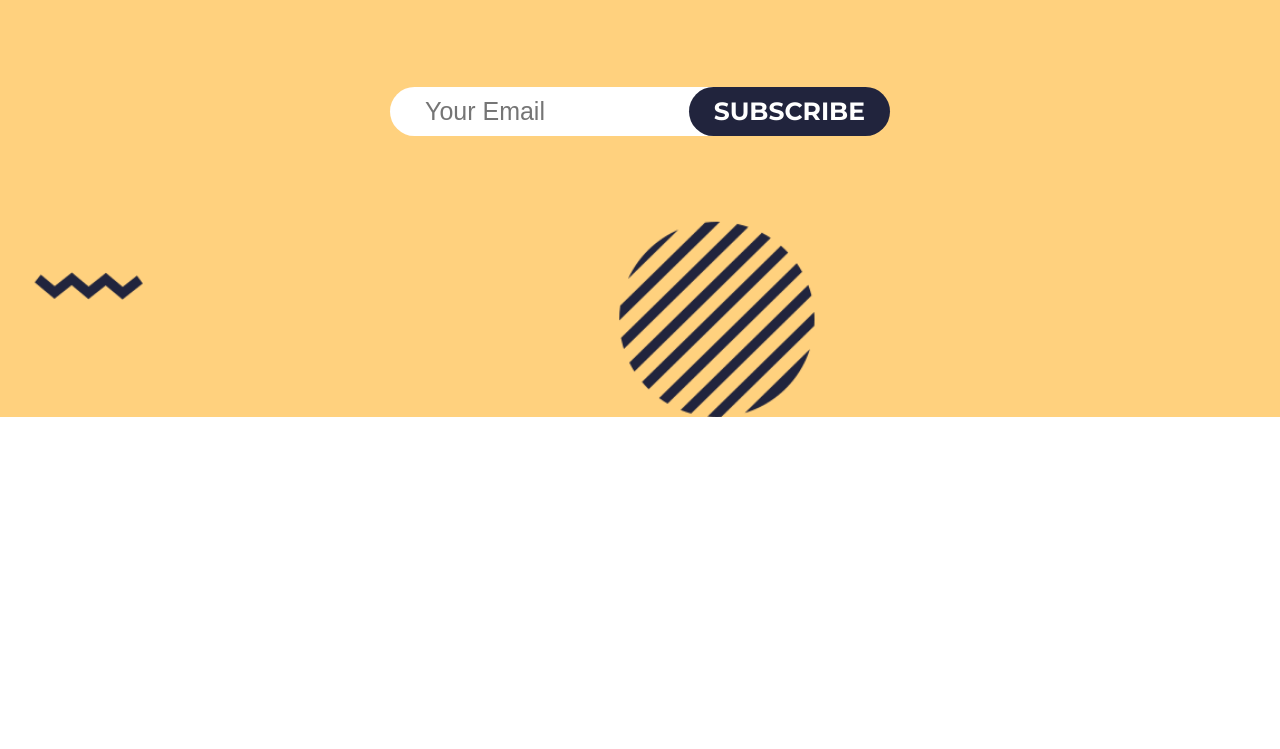
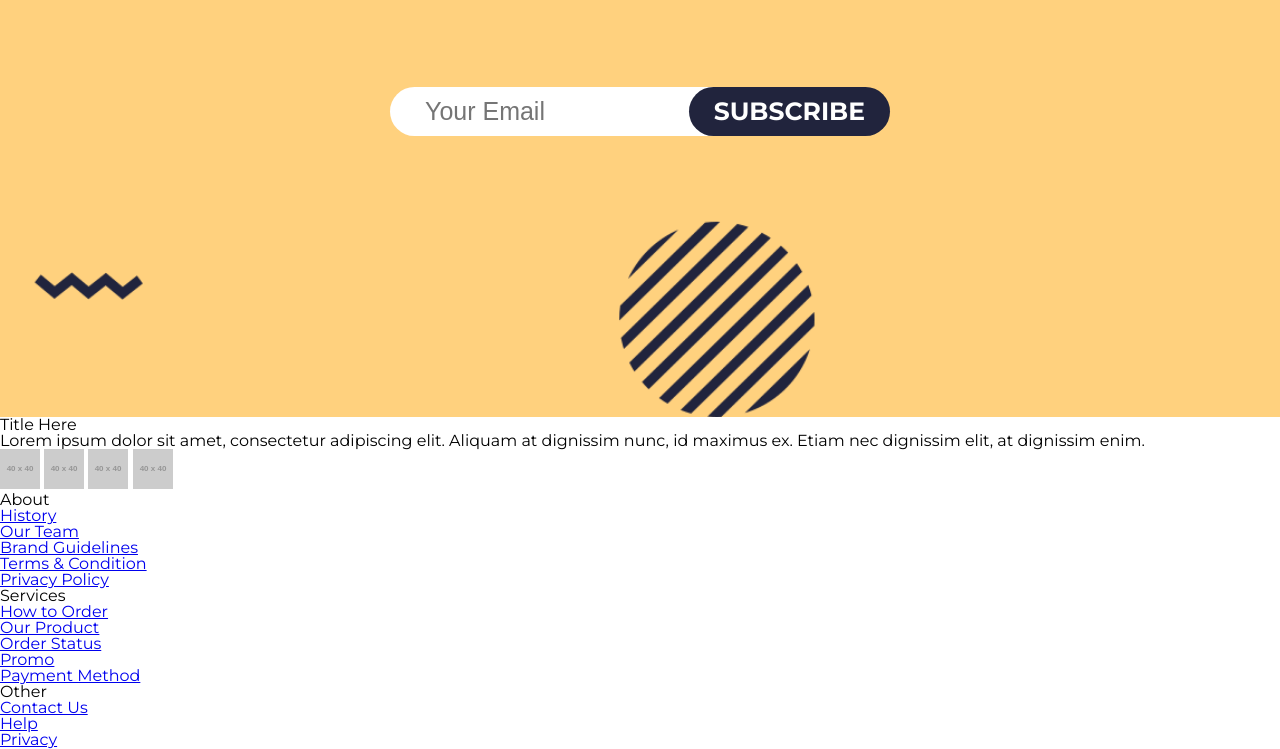
Before and after one commit to Noyan100/concept-sushi, a plain HTML site: page index.html in a window 1280 px wide. Shown: the part 5267-6016 px from the top of the page. Before the commit the page ends 5684 px from the top, so only its background shows below. Drawn offline with Linux system fonts and the light colour scheme; placeholder pictures from the web are drawn by us.

Commit message:
footer разметка

```diff
--- a/index.html
+++ b/index.html
@@ -171,6 +171,47 @@
 
 
 
-
+    <footer class="footer">
+        <div class="footer__container container">
+            <div class="footer-item footer__title">
+                <h2>Title Here</h2>
+                <div class="footer__text">
+                    <p>Lorem ipsum dolor sit amet, consectetur adipiscing elit. Aliquam at dignissim nunc, id maximus ex. Etiam nec dignissim elit, at dignissim enim. </p>
+                </div>
+                <img src="https://via.placeholder.com/40" alt="footer icon" class="footer__icon">
+                <img src="https://via.placeholder.com/40" alt="footer icon" class="footer__icon">
+                <img src="https://via.placeholder.com/40" alt="footer icon" class="footer__icon">
+                <img src="https://via.placeholder.com/40" alt="footer icon" class="footer__icon">
+            </div>
+            <div class="footer-item footer__about">
+                <h2>About</h2>
+                <ul>
+                    <li><a href="#">History</a></li>
+                    <li><a href="#">Our Team</a></li>
+                    <li><a href="#">Brand Guidelines</a></li>
+                    <li><a href="#">Terms & Condition</a></li>
+                    <li><a href="#">Privacy Policy</a></li>
+                </ul>
+            </div>
+            <div class="footer-item footer__services">
+                <h2>Services</h2>
+                <ul>
+                    <li><a href="#">How to Order</a></li>
+                    <li><a href="#">Our Product</a></li>
+                    <li><a href="#">Order Status</a></li>
+                    <li><a href="#">Promo</a></li>
+                    <li><a href="#">Payment Method</a></li>
+                </ul>
+            </div>
+            <div class="footer-item footer__other">
+                <h2>Other</h2>
+                <ul>
+                    <li><a href="#">Contact Us</a></li>
+                    <li><a href="#">Help</a></li>
+                    <li><a href="#">Privacy</a></li>
+                </ul>
+            </div>
+        </div>
+    </footer>
 </body>
 </html>
--- a/scss/style.scss
+++ b/scss/style.scss
@@ -485,3 +485,28 @@ $white-color: #fff;
     padding: 12px 25px;
     z-index: 3;
 }
+
+
+
+
+/*  Footer  */
+.footer {
+}
+.footer__container {
+}
+.container {
+}
+.footer-item {
+}
+.footer__title {
+}
+.footer__text {
+}
+.footer__icon {
+}
+.footer__about {
+}
+.footer__services {
+}
+.footer__other {
+}
```
Also changed, not shown: css/style.css.
